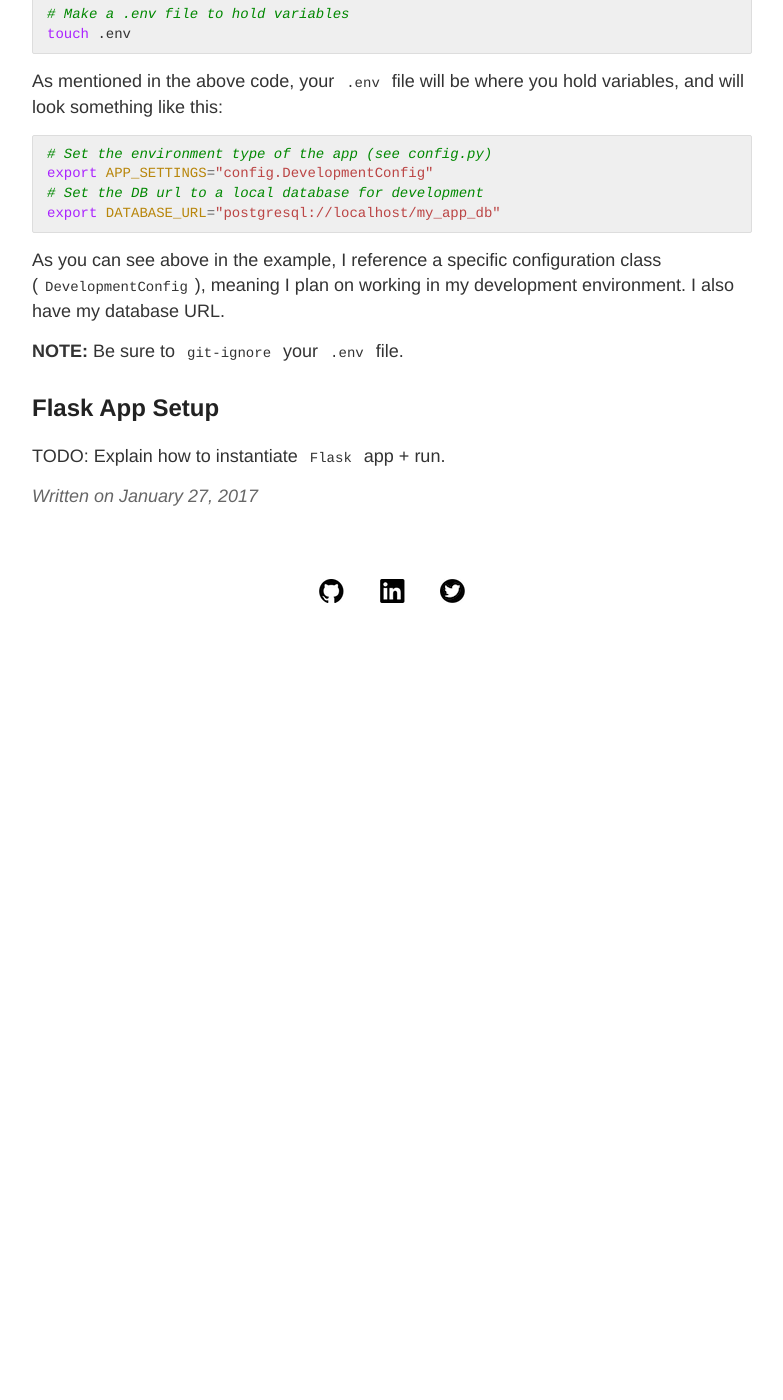
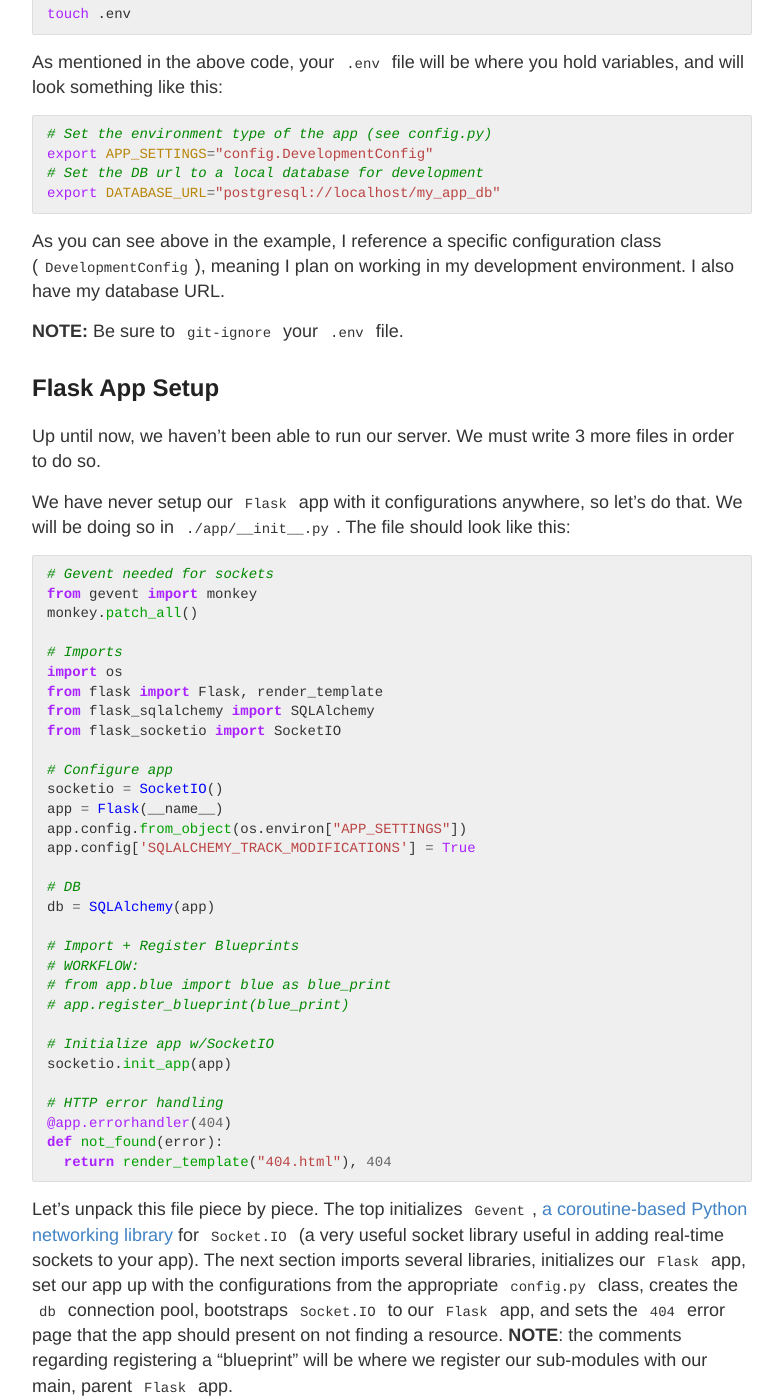
Before and after one commit to Jma353/jma353.github.io, a Jekyll site: the page built from _posts/2017-1-27-FlaskDevOps.md, in a window 1280 px wide and 1400 px high, scrolled down 5640 px. Shown: the whole window, without its empty margins (248-1031 px from the left). Built offline with Jekyll 4.4.1, drawn with Linux system fonts in a browser that asks for light colours; before the commit the page ends 6270 px from its top, so only the background shows below that; some of the changed text lies outside the part shown.

Commit message:
Flask guide up to running the app

```diff
--- a/_posts/2017-1-27-FlaskDevOps.md
+++ b/_posts/2017-1-27-FlaskDevOps.md
@@ -136,7 +136,6 @@ This script will not work out of the gate and refers to components we have not y
 import os
 from flask_script import Manager
 from flask_migrate import Migrate, MigrateCommand
-
 from app import app, db
 
 migrate = Migrate(app, db)
@@ -233,4 +232,84 @@ As you can see above in the example, I reference a specific configuration class
 
 ## Flask App Setup
 
-TODO: Explain how to instantiate `Flask` app + run.
+
+Up until now, we haven't been able to run our server.  We must write 3 more files in order to do so.
+
+We have never setup our `Flask` app with it configurations anywhere, so let's do that.  We will be doing so in `./app/__init__.py`.  The file should look like this:
+
+{% highlight python %}
+# Gevent needed for sockets
+from gevent import monkey
+monkey.patch_all()
+
+# Imports
+import os
+from flask import Flask, render_template
+from flask_sqlalchemy import SQLAlchemy
+from flask_socketio import SocketIO
+
+# Configure app
+socketio = SocketIO()
+app = Flask(__name__)
+app.config.from_object(os.environ["APP_SETTINGS"])
+app.config['SQLALCHEMY_TRACK_MODIFICATIONS'] = True
+
+# DB
+db = SQLAlchemy(app)
+
+# Import + Register Blueprints
+# WORKFLOW:
+# from app.blue import blue as blue_print
+# app.register_blueprint(blue_print)
+
+# Initialize app w/SocketIO
+socketio.init_app(app)
+
+# HTTP error handling
+@app.errorhandler(404)
+def not_found(error):
+  return render_template("404.html"), 404
+{% endhighlight %}
+
+Let's unpack this file piece by piece.  The top initializes `Gevent`, [a coroutine-based Python networking library](http://www.gevent.org/) for `Socket.IO` (a very useful socket library useful in adding real-time sockets to your app).  The next section imports several libraries, initializes our `Flask` app, set our app up with the configurations from the appropriate `config.py` class, creates the `db` connection pool, bootstraps `Socket.IO` to our `Flask` app, and sets the `404` error page that the app should present on not finding a resource.  **NOTE**: the comments regarding registering a "blueprint" will be where we register our sub-modules with our main, parent `Flask` app.
+
+Since we have involved `Socket.IO` and `Gevent`, you should run the following:
+
+{% highlight bash %}
+pip install flask-socketio gevent
+pip freeze > requirements.txt
+{% endhighlight %}
+
+Now that our actual `Flask` app instance exists, we should create our `404.html` page.  Place it in `./app/templates/404.html`:
+
+{% highlight html %}
+<!DOCTYPE html>
+<html>
+  <head>
+  </head>
+  <body>
+    <h1>404: Resource not found</h1>
+  </body>
+</html>
+{% endhighlight %}
+
+Finally, in order to actually start our server, we need to create a top-level `run.py` script.  This script can be placed at the root of our project:
+
+{% highlight python %}
+from app import app, socketio
+
+if __name__ == "__main__":
+  socketio.run(app, host="0.0.0.0", port=5000)
+  print "Flask app running at http://0.0.0.0:5000"
+{% endhighlight %}
+
+
+Now, at the root of your application, you can run:
+
+{% highlight bash %}
+python run.py
+{% endhighlight %}
+
+Your server is now running!
+
+**NOTE:** If you get issues regarding `APP_SETTINGS` or `DATABASE_URL`, you should ensure your `.env` is setup properly, and you should `cd` out of and back into your project root.
```
